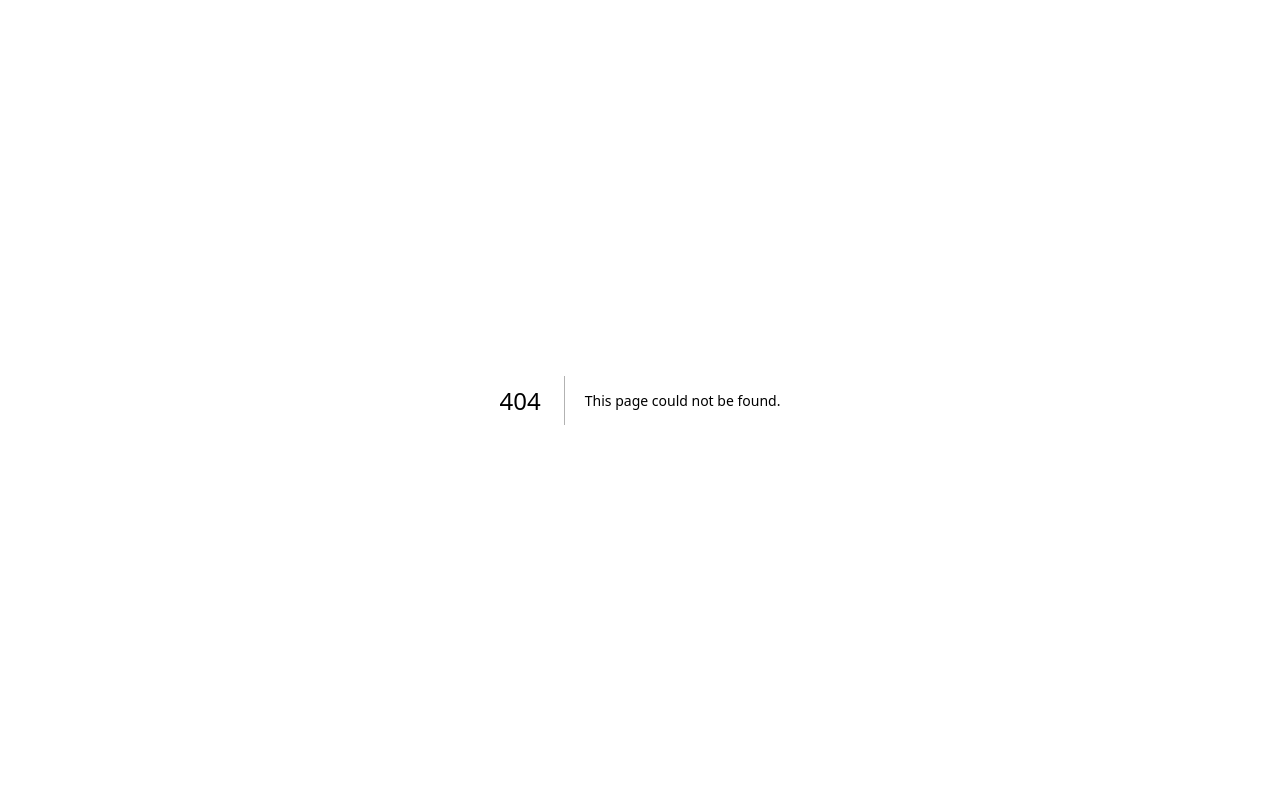
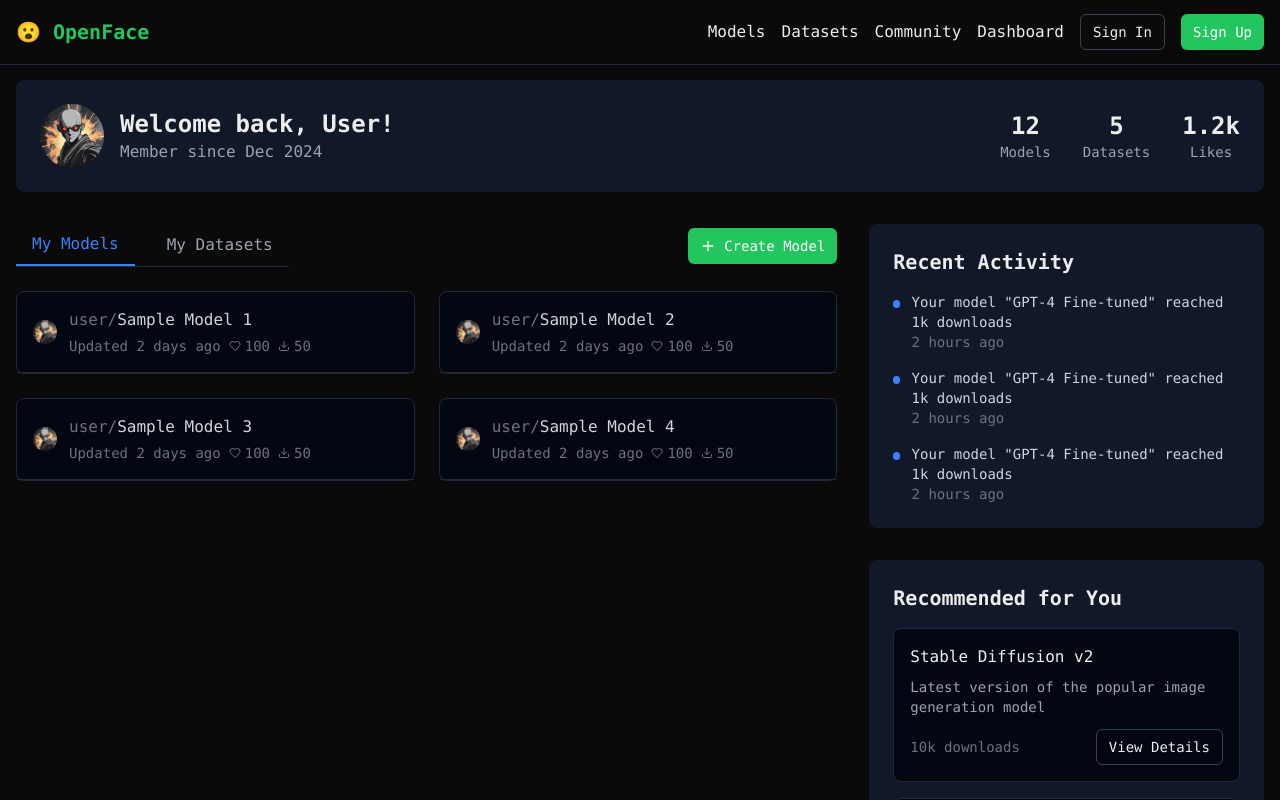
Before and after one commit to openface-ai/platform, a Next.js app: page /dashboard in a window 1280 px wide. Before the commit this address had no page. Shown: the top 800 px of the page. Built offline with nearby package versions, Linux system fonts and the light colour scheme.

Commit message:
Added Dashboard

```diff
--- /dev/null
+++ b/app/components/dashboard/Dashboard.tsx
@@ -0,0 +1,179 @@
+'use client';
+
+import { useState } from 'react';
+import { Card } from '../shared/Card';
+import Button from '../ui/Button';
+import { PlusIcon, EditIcon, TrashIcon } from 'lucide-react';
+import { useRouter } from 'next/navigation';
+
+export default function Dashboard() {
+  const [activeTab, setActiveTab] = useState('models');
+  const router = useRouter();
+
+  const handleCreate = () => {
+    // Implement navigation to create page
+    router.push(`/create/${activeTab.slice(0, -1)}`); // removes 's' from 'models'/'datasets'
+  };
+
+  return (
+    <div className="min-h-screen pt-20 px-4">
+      <div className="max-w-7xl mx-auto">
+        {/* User Stats */}
+        <div className="bg-gray-900 rounded-lg p-6 mb-8">
+          <div className="flex flex-col md:flex-row items-center gap-6">
+            <div className="flex items-center gap-4">
+              <img
+                src="/placeholder-avatar.png"
+                alt="User avatar"
+                className="w-16 h-16 rounded-full object-cover"
+              />
+              <div>
+                <h1 className="text-2xl font-bold">Welcome back, User!</h1>
+                <p className="text-gray-400">Member since Dec 2024</p>
+              </div>
+            </div>
+            <div className="flex gap-8 ml-auto">
+              <div className="text-center">
+                <p className="text-2xl font-bold">12</p>
+                <p className="text-sm text-gray-400">Models</p>
+              </div>
+              <div className="text-center">
+                <p className="text-2xl font-bold">5</p>
+                <p className="text-sm text-gray-400">Datasets</p>
+              </div>
+              <div className="text-center">
+                <p className="text-2xl font-bold">1.2k</p>
+                <p className="text-sm text-gray-400">Likes</p>
+              </div>
+            </div>
+          </div>
+        </div>
+
+        {/* Main Grid Layout */}
+        <div className="grid grid-cols-1 lg:grid-cols-3 gap-8">
+          {/* Left Column - Models/Datasets */}
+          <div className="lg:col-span-2">
+            {/* Action Button */}
+            <div className="flex justify-between items-center mb-6">
+              <div className="flex gap-4 border-b border-gray-800">
+                <button
+                  className={`px-4 py-2 font-medium ${
+                    activeTab === 'models'
+                      ? 'text-blue-500 border-b-2 border-blue-500'
+                      : 'text-gray-400 hover:text-gray-300'
+                  }`}
+                  onClick={() => setActiveTab('models')}
+                >
+                  My Models
+                </button>
+                <button
+                  className={`px-4 py-2 font-medium ${
+                    activeTab === 'datasets'
+                      ? 'text-blue-500 border-b-2 border-blue-500'
+                      : 'text-gray-400 hover:text-gray-300'
+                  }`}
+                  onClick={() => setActiveTab('datasets')}
+                >
+                  My Datasets
+                </button>
+              </div>
+              <Button
+                onClick={handleCreate}
+                variant="primary"
+                size="sm"
+                className="flex items-center gap-2"
+              >
+                <PlusIcon className="w-4 h-4" />
+                Create {activeTab === 'models' ? 'Model' : 'Dataset'}
+              </Button>
+            </div>
+
+            {/* Content Grid */}
+            <div className="grid grid-cols-1 md:grid-cols-2 gap-6">
+              {[1, 2, 3, 4].map((item) => (
+                <div key={item} className="group relative bg-gray-950 rounded-lg border border-gray-800">
+                  <div className="absolute top-2 right-2 flex gap-2 opacity-0 group-hover:opacity-100 transition-opacity">
+                    <Button
+                      variant="ghost"
+                      size="sm"
+                      className="p-1"
+                      onClick={() => {/*handleEdit(item)*/}}
+                    >
+                      <EditIcon className="w-4 h-4" />
+                    </Button>
+                    <Button
+                      variant="ghost"
+                      size="sm"
+                      className="p-1 text-red-500 hover:text-red-400"
+                      onClick={() => {/*handleDelete(item)*/}}
+                    >
+                      <TrashIcon className="w-4 h-4" />
+                    </Button>
+                  </div>
+                  <Card
+                    item={{
+                      id: item.toString(),
+                      name: `Sample ${activeTab === 'models' ? 'Model' : 'Dataset'} ${item}`,
+                      description: 'This is a sample description',
+                      category: 'Computer Vision',
+                      likes: 100,
+                      owner: 'user',
+                      avatar: '/placeholder-avatar.png',
+                      isPrivate: false,
+                      updatedAt: '2 days ago',
+                      downloads: 50,
+                      task: 'Text Generation',
+                      ...(activeTab === 'datasets' && {
+                        numRows: 1000,
+                        isViewable: true,
+                      })
+                    }}
+                    type={activeTab === 'models' ? 'model' : 'dataset'}
+                  />
+                </div>
+              ))}
+            </div>
+          </div>
+
+          {/* Right Column - Activity Feed & Recommendations */}
+          <div className="space-y-8">
+            {/* Activity Feed */}
+            <div className="bg-gray-900 rounded-lg p-6">
+              <h2 className="text-xl font-bold mb-4">Recent Activity</h2>
+              <div className="space-y-4">
+                {[1, 2, 3].map((item) => (
+                  <div key={item} className="flex items-start gap-3 text-sm">
+                    <div className="w-2 h-2 rounded-full bg-blue-500 mt-2"></div>
+                    <div>
+                      <p className="text-gray-300">Your model "GPT-4 Fine-tuned" reached 1k downloads</p>
+                      <p className="text-gray-500">2 hours ago</p>
+                    </div>
+                  </div>
+                ))}
+              </div>
+            </div>
+
+            {/* Recommendations */}
+            <div className="bg-gray-900 rounded-lg p-6">
+              <h2 className="text-xl font-bold mb-4">Recommended for You</h2>
+              <div className="space-y-4">
+                {[1, 2].map((item) => (
+                  <div key={item} className="p-4 bg-gray-950 rounded-lg border border-gray-800">
+                    <h3 className="font-medium mb-2">Stable Diffusion v2</h3>
+                    <p className="text-sm text-gray-400 mb-3">
+                      Latest version of the popular image generation model
+                    </p>
+                    <div className="flex justify-between items-center text-sm">
+                      <span className="text-gray-500">10k downloads</span>
+                      <Button variant="outline" size="sm">View Details</Button>
+                    </div>
+                  </div>
+                ))}
+              </div>
+            </div>
+          </div>
+        </div>
+      </div>
+    </div>
+  );
+}
--- a/app/components/layout/NavBar.tsx
+++ b/app/components/layout/NavBar.tsx
@@ -40,6 +40,9 @@ export default function NavBar() {
             </Link>
             <Link href="#community" className="hover:text-primary transition-colors">
               Community
+            </Link>
+            <Link href="/dashboard" className="hover:text-primary transition-colors">
+              Dashboard
             </Link>
             <Button
               variant="outline"
@@ -90,6 +93,9 @@ export default function NavBar() {
             <Link href="#community" className="hover:text-primary transition-colors py-2 text-center">
               Community
             </Link>
+            <Link href="/dashboard" className="hover:text-primary transition-colors py-2 text-center">
+              Dashboard
+            </Link>
             <div className="pt-4 flex flex-col space-y-2">
               <Button
                 variant="outline"
--- /dev/null
+++ b/app/dashboard/page.tsx
@@ -0,0 +1,10 @@
+import Dashboard from '@/app/components/dashboard/Dashboard';
+import Layout from '@/app/components/layout/Layout';
+
+export default function DashboardPage() {
+  return (
+    <Layout>
+      <Dashboard />
+    </Layout>
+  );
+}
```
